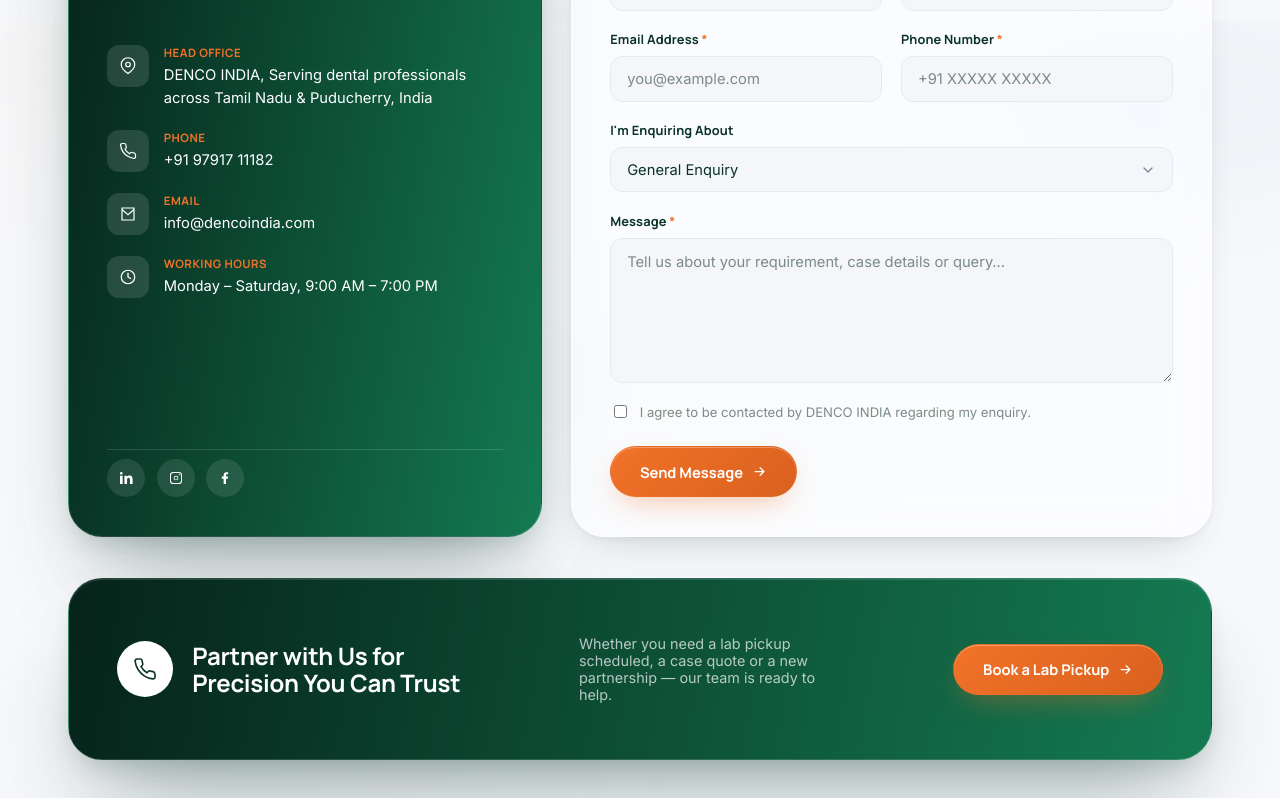
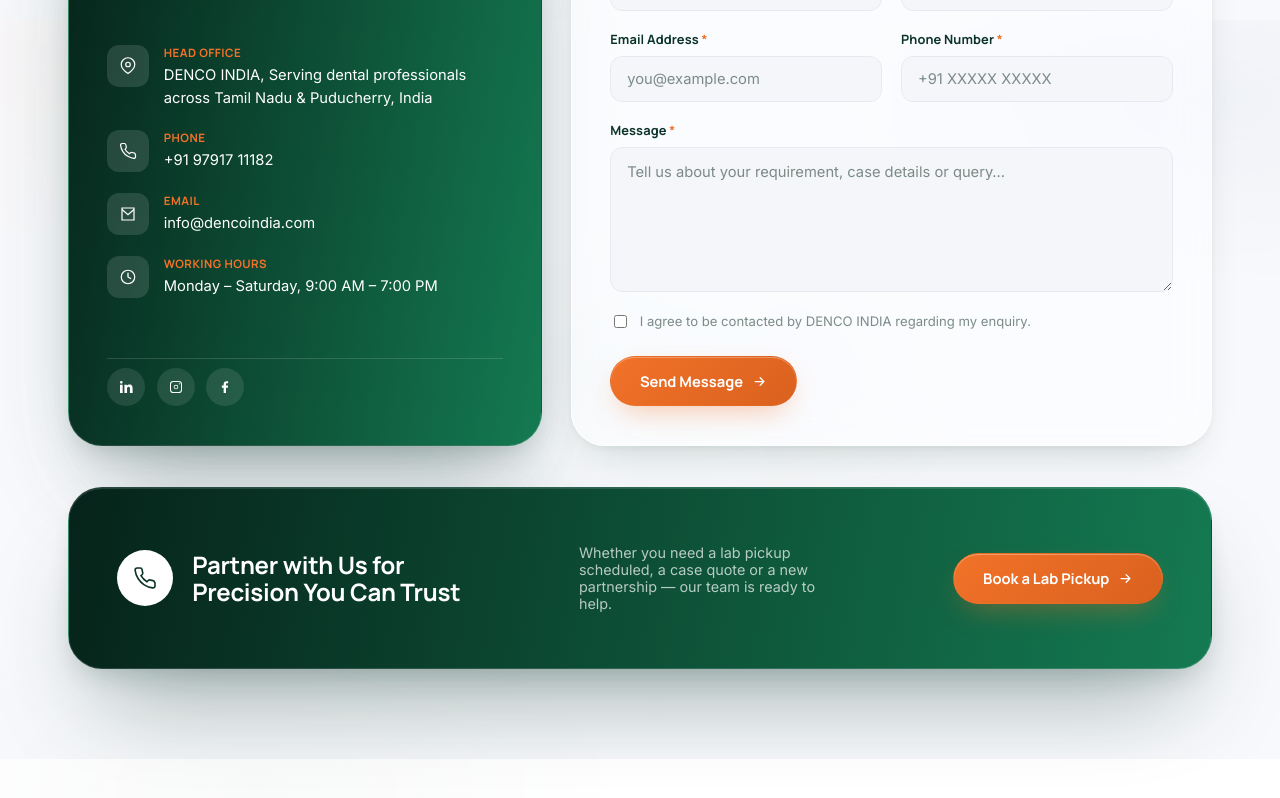
Before and after one commit to ashokraj11/denco-india-app, a React (Vite) app in the folder client/: page / in a window 1280 px wide. Shown: the part 4780-5578 px from the top of the page. Built offline with nearby package versions, Linux system fonts and the light colour scheme; no server answers.

Commit message:
Remove the "I'm Enquiring About" dropdown from the enquiry form
The backend already defaults subject to "General Enquiry" when it's
omitted from the request, so dropping the field client-side needs no
other changes.

Co-Authored-By: Claude Sonnet 5 <noreply@anthropic.com>

```diff
--- a/client/src/components/Contact.jsx
+++ b/client/src/components/Contact.jsx
@@ -8,7 +8,7 @@ import { useSiteSettings } from '../context/SiteSettingsContext';
 
 const FALLBACK_WHATSAPP_NUMBER = import.meta.env.VITE_WHATSAPP_NUMBER || '917010767919';
 
-const EMPTY_FORM = { name: '', clinic: '', email: '', phone: '', subject: 'General Enquiry', message: '', consent: false };
+const EMPTY_FORM = { name: '', clinic: '', email: '', phone: '', message: '', consent: false };
 
 export default function Contact() {
   const { settings } = useSiteSettings();
@@ -38,7 +38,6 @@ export default function Contact() {
         clinic: form.clinic.trim() || undefined,
         email: form.email.trim(),
         phone: form.phone.trim(),
-        subject: form.subject,
         message: form.message.trim()
       });
 
@@ -49,7 +48,6 @@ export default function Contact() {
         form.clinic.trim() ? `*Clinic/Hospital:* ${form.clinic.trim()}` : null,
         `*Email:* ${form.email.trim()}`,
         `*Phone:* ${form.phone.trim()}`,
-        `*Subject:* ${form.subject}`,
         '',
         '*Message:*',
         form.message.trim()
@@ -139,16 +137,6 @@ export default function Contact() {
               </div>
             </div>
             <div className="form-group">
-              <label htmlFor="cf-subject">I'm Enquiring About</label>
-              <select id="cf-subject" name="subject" value={form.subject} onChange={(e) => update('subject', e.target.value)}>
-                <option>General Enquiry</option>
-                <option>Request a Case Quote</option>
-                <option>Schedule a Lab Pickup</option>
-                <option>Partnership / New Account</option>
-                <option>Product Support</option>
-              </select>
-            </div>
-            <div className="form-group">
               <label htmlFor="cf-message">Message <span className="req">*</span></label>
               <textarea id="cf-message" name="message" rows="5" placeholder="Tell us about your requirement, case details or query…" required value={form.message} onChange={(e) => update('message', e.target.value)}></textarea>
             </div>
```
